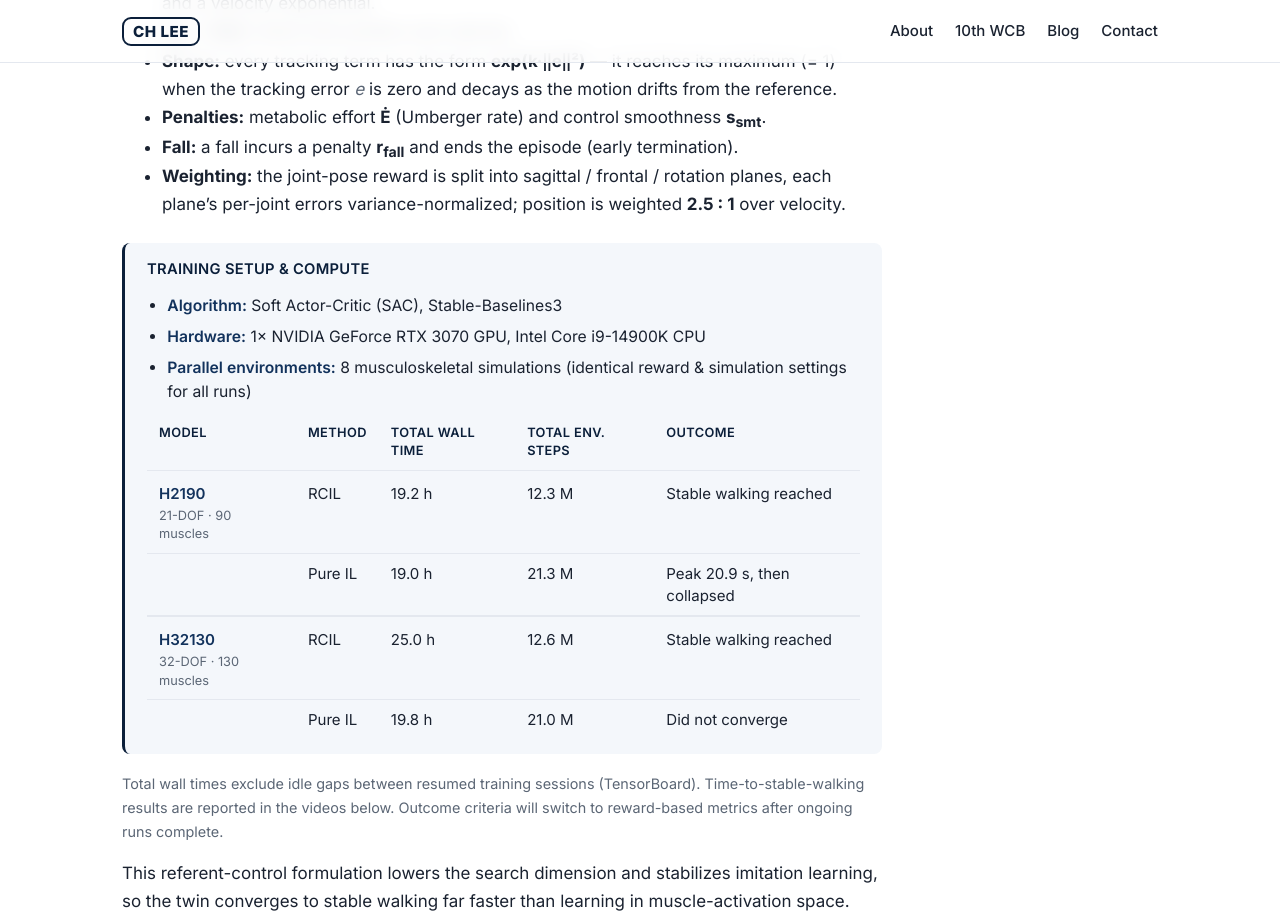
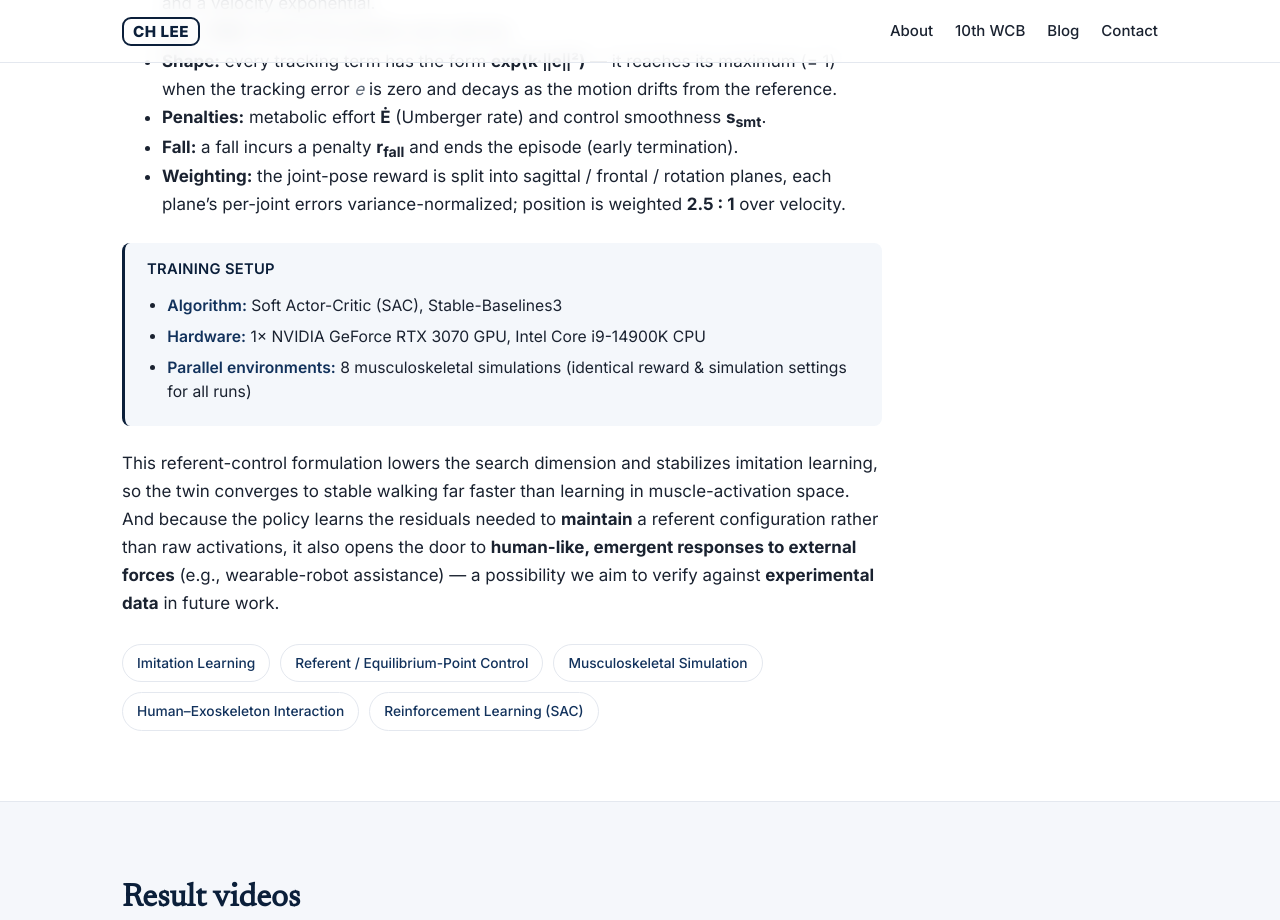
Before and after one commit to 27bro/27bro.github.io, a Jekyll site: the page built from _posts/2026-07-03-rcil-10th-wcb.md, in a window 1280 px wide and 1400 px high, scrolled down 1800 px. Shown: the top 920 px of the window. Built offline with Jekyll 4.4.1, drawn with Linux system fonts in a browser that asks for light colours.

Commit message:
Remove compute comparison table; keep training setup only.
Time-to-result comparisons remain in the video labels below.

Co-authored-by: Cursor <cursoragent@cursor.com>

```diff
--- a/_posts/2026-07-03-rcil-10th-wcb.md
+++ b/_posts/2026-07-03-rcil-10th-wcb.md
@@ -84,56 +84,13 @@ where each term means:
 - **Weighting:** the joint-pose reward is split into sagittal / frontal / rotation planes, each plane's per-joint errors variance-normalized; position is weighted **2.5 : 1** over velocity.
 
 <div class="eq-block eq-block--text">
-  <p class="eq-block-title">Training setup &amp; compute</p>
+  <p class="eq-block-title">Training setup</p>
   <ul class="detail-list">
     <li><strong>Algorithm:</strong> Soft Actor-Critic (SAC), Stable-Baselines3</li>
     <li><strong>Hardware:</strong> 1&times; NVIDIA GeForce RTX 3070 GPU, Intel Core i9-14900K CPU</li>
     <li><strong>Parallel environments:</strong> 8 musculoskeletal simulations (identical reward &amp; simulation settings for all runs)</li>
   </ul>
-  <table class="eq-table">
-    <thead>
-      <tr>
-        <th>Model</th>
-        <th>Method</th>
-        <th>Total wall time</th>
-        <th>Total env. steps</th>
-        <th>Outcome</th>
-      </tr>
-    </thead>
-    <tbody>
-      <tr class="model-row">
-        <td><strong>H2190</strong><span class="model-meta">21-DOF &middot; 90 muscles</span></td>
-        <td>RCIL</td>
-        <td>19.2 h</td>
-        <td>12.3 M</td>
-        <td>Stable walking reached</td>
-      </tr>
-      <tr>
-        <td></td>
-        <td>Pure IL</td>
-        <td>19.0 h</td>
-        <td>21.3 M</td>
-        <td>Peak 20.9 s, then collapsed</td>
-      </tr>
-      <tr class="model-row">
-        <td><strong>H32130</strong><span class="model-meta">32-DOF &middot; 130 muscles</span></td>
-        <td>RCIL</td>
-        <td>25.0 h</td>
-        <td>12.6 M</td>
-        <td>Stable walking reached</td>
-      </tr>
-      <tr>
-        <td></td>
-        <td>Pure IL</td>
-        <td>19.8 h</td>
-        <td>21.0 M</td>
-        <td>Did not converge</td>
-      </tr>
-    </tbody>
-  </table>
 </div>
-
-<p class="eq-note">Total wall times exclude idle gaps between resumed training sessions (TensorBoard). Time-to-stable-walking results are reported in the videos below. Outcome criteria will switch to reward-based metrics after ongoing runs complete.</p>
 
 This referent-control formulation lowers the search dimension and stabilizes
 imitation learning, so the twin converges to stable walking far faster than
```
